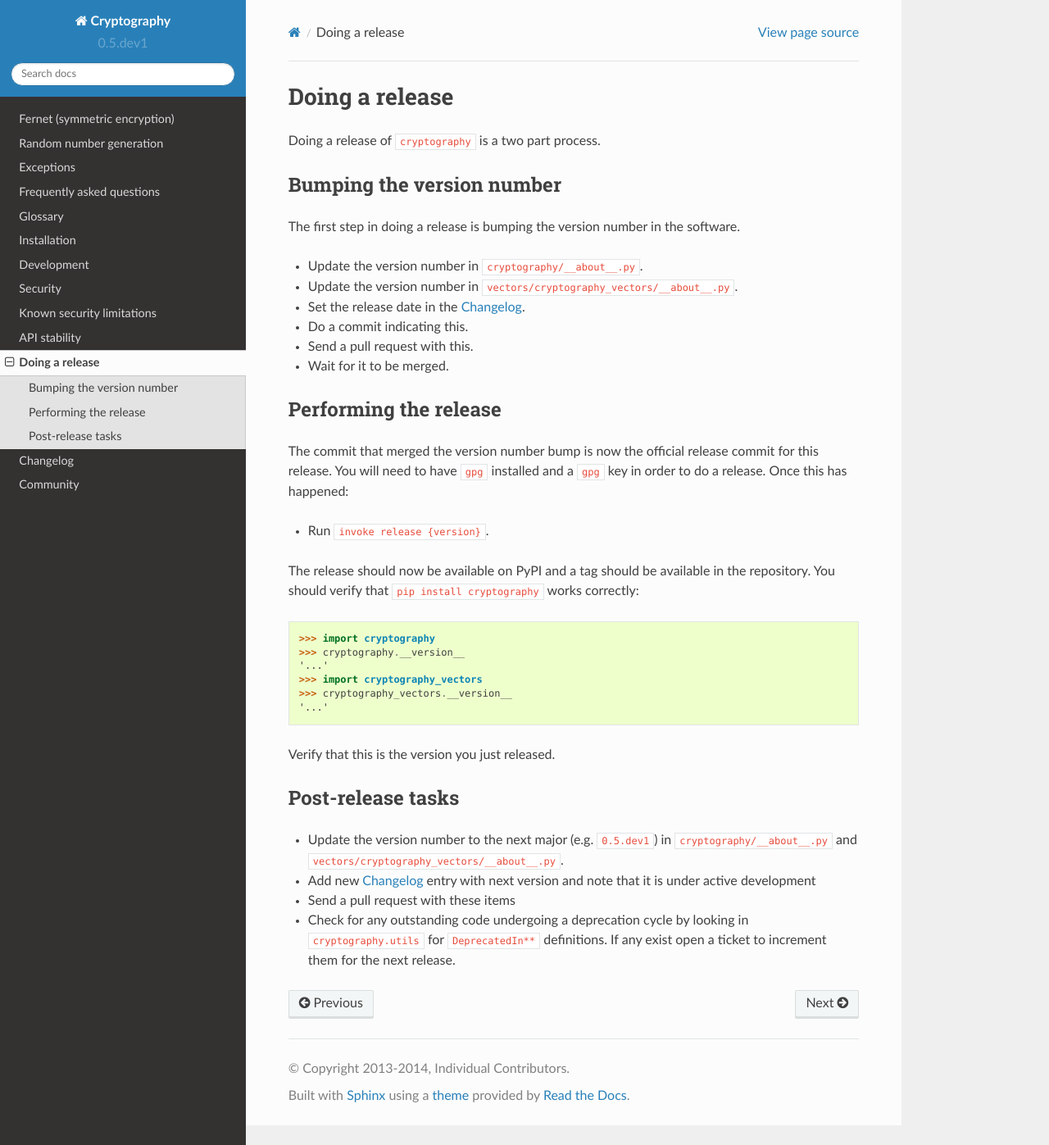
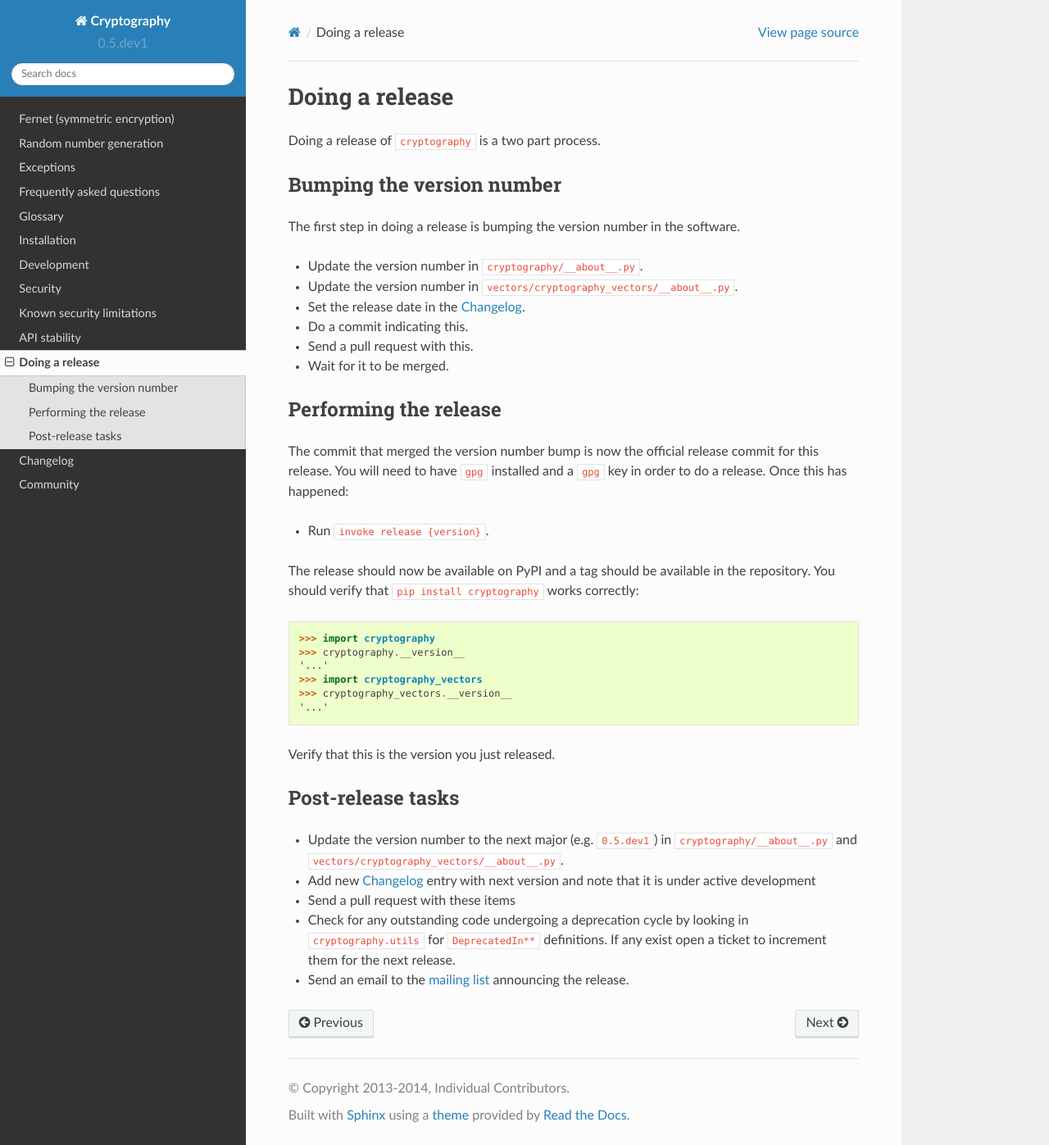
Before and after one commit to WebKing0121/cryptography, a Sphinx documentation site: the page built from docs/doing-a-release.rst, in a window 1280 px wide and 1397 px high. Shown: the whole window at 82% size. Built offline with Sphinx 7.4.7 and the Read the Docs theme 2.0.0, drawn with Linux system fonts in a browser that asks for light colours; pages that are not in the unit, such as notebooks, are missing from menus.

Commit message:
Added item to post-release tasks

```diff
--- a/docs/doing-a-release.rst
+++ b/docs/doing-a-release.rst
@@ -52,3 +52,6 @@ Post-release tasks
 * Check for any outstanding code undergoing a deprecation cycle by looking in
   ``cryptography.utils`` for ``DeprecatedIn**`` definitions. If any exist open
   a ticket to increment them for the next release.
+* Send an email to the `mailing list`_ announcing the release.
+
+.. _`mailing list`: https://mail.python.org/mailman/listinfo/cryptography-dev
```
